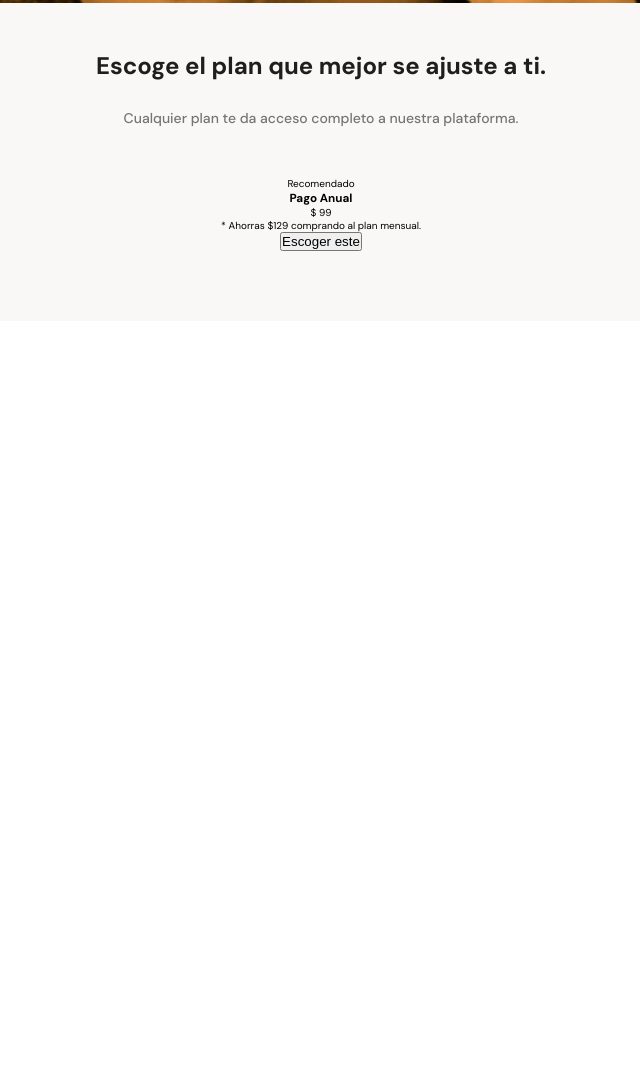
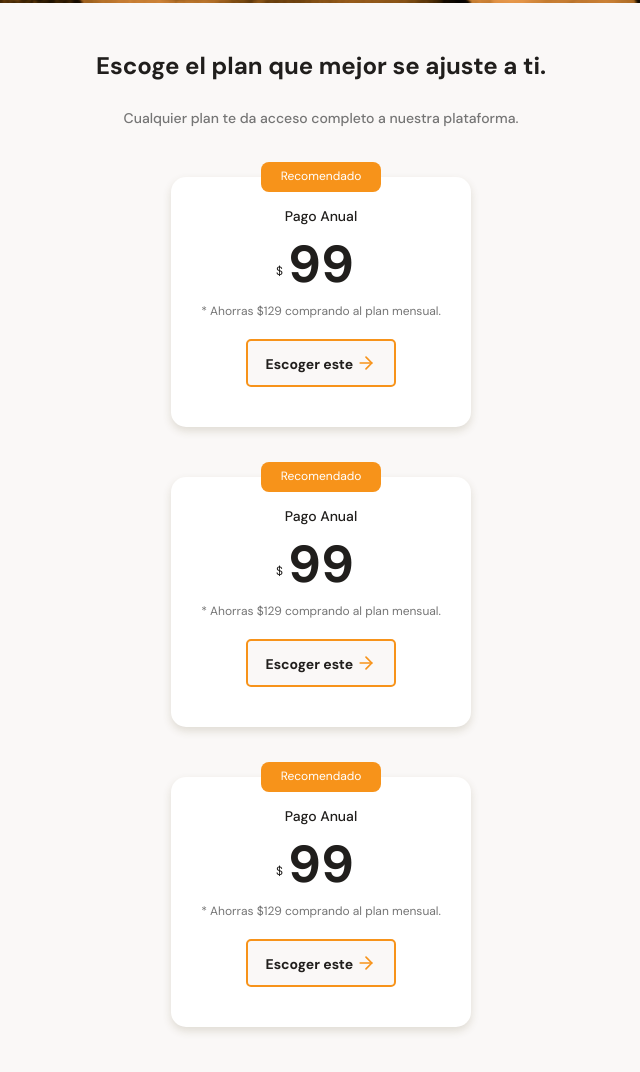
Before and after one commit to Jjat00/batatabit, a plain HTML site: page index.html in a window 1280 px wide. Shown: the part 2523-3595 px from the top of the page, without its empty margins (319-959 px from the left). Before the commit the page ends 2844 px from the top, so only its background shows below. Drawn offline with Linux system fonts and the light colour scheme.

Commit message:
add plan card

```diff
--- a/index.html
+++ b/index.html
@@ -128,12 +128,30 @@
         </div>
         <section class="plans-container--slider">
           <article class="plans-container--card">
-            <p>Recomendado</p>
-            <div>
-              <h3>Pago Anual</h3>
-              <p><span>$</span> 99</p>
-              <p>* Ahorras $129 comprando al plan mensual.</p>
-              <button>Escoger este <span></span></button>
+            <p class="recomendado">Recomendado</p>
+            <div class="plan-info-container">
+              <h3 class="plan-card--title">Pago Anual</h3>
+              <p class="plan-card--price"><span>$</span> 99</p>
+              <p class="plan-card-saving">* Ahorras $129 comprando al plan mensual.</p>
+              <button class="plan-card--ca">Escoger este <span></span></button>
+            </div>
+          </article>
+          <article class="plans-container--card">
+            <p class="recomendado">Recomendado</p>
+            <div class="plan-info-container">
+              <h3 class="plan-card--title">Pago Anual</h3>
+              <p class="plan-card--price"><span>$</span> 99</p>
+              <p class="plan-card-saving">* Ahorras $129 comprando al plan mensual.</p>
+              <button class="plan-card--ca">Escoger este <span></span></button>
+            </div>
+          </article>
+          <article class="plans-container--card">
+            <p class="recomendado">Recomendado</p>
+            <div class="plan-info-container">
+              <h3 class="plan-card--title">Pago Anual</h3>
+              <p class="plan-card--price"><span>$</span> 99</p>
+              <p class="plan-card-saving">* Ahorras $129 comprando al plan mensual.</p>
+              <button class="plan-card--ca">Escoger este <span></span></button>
             </div>
           </article>
         </section¿>
--- a/styles.css
+++ b/styles.css
@@ -383,3 +383,76 @@ main {
   font-weight: 500;
   color: #757575;
 }
+.plans-container--card {
+  position: relative;
+  width: 70%;
+  min-width: 230px;
+  max-width: 300px;
+  height: 250px;
+  margin: 50px auto 0;
+  background-color: var(--just-white);
+  padding: 0 15px;
+  border-radius: 15px;
+  box-shadow: 0 4px 8px rgba(89, 73, 30, 0.16);
+}
+.recomendado {
+  position: absolute;
+  width: 120px;
+  height: 30px;
+  padding: 6px;
+  top: -15px;
+  left: calc(50% - 60px);
+  font-size: 1.2rem;
+  background-color: var(--bitcoin-orange);
+  border-radius: 8px;
+  color: var(--just-white);
+}
+.plan-card--title {
+  padding-top: 30px;
+  font-size: 1.4rem;
+  font-weight: 500;
+  line-height: 1.8rem;
+  color: var(--black);
+}
+.plan-card--price {
+  position: relative;
+  padding: 5px 0;
+  font-size: 5.2rem;
+  font-weight: bold;
+  color: var(--black);
+}
+.plan-card--price span {
+  position: absolute;
+  top: 20px;
+  left: calc(50% - 45px);
+  font-size: 1.2rem;
+  line-height: 5.3rem;
+  font-weight: 300;
+}
+.plan-card-saving {
+  font-size: 1.2rem;
+  color: #757575;
+}
+.plan-card--ca {
+  width: 150px;
+  height: 48px;
+  margin-top: 20px;
+  background-color: var(--off-white);
+  border: 2px solid var(--bitcoin-orange);
+  border-radius: 5px;
+  font-family: "DM Sans", sans-serif;
+  font-size: 1.4rem;
+  font-weight: bold;
+  line-height: 1.8rem;
+  color: var(--black);
+}
+.plan-card--ca span {
+  display: inline-block;
+  width: 20px;
+  height: 20px;
+  background-image: url("./assets/icons/orange-right-arrow.svg");
+  background-repeat: no-repeat;
+  background-size: cover;
+  background-position: center;
+  vertical-align: text-bottom;
+}
```
